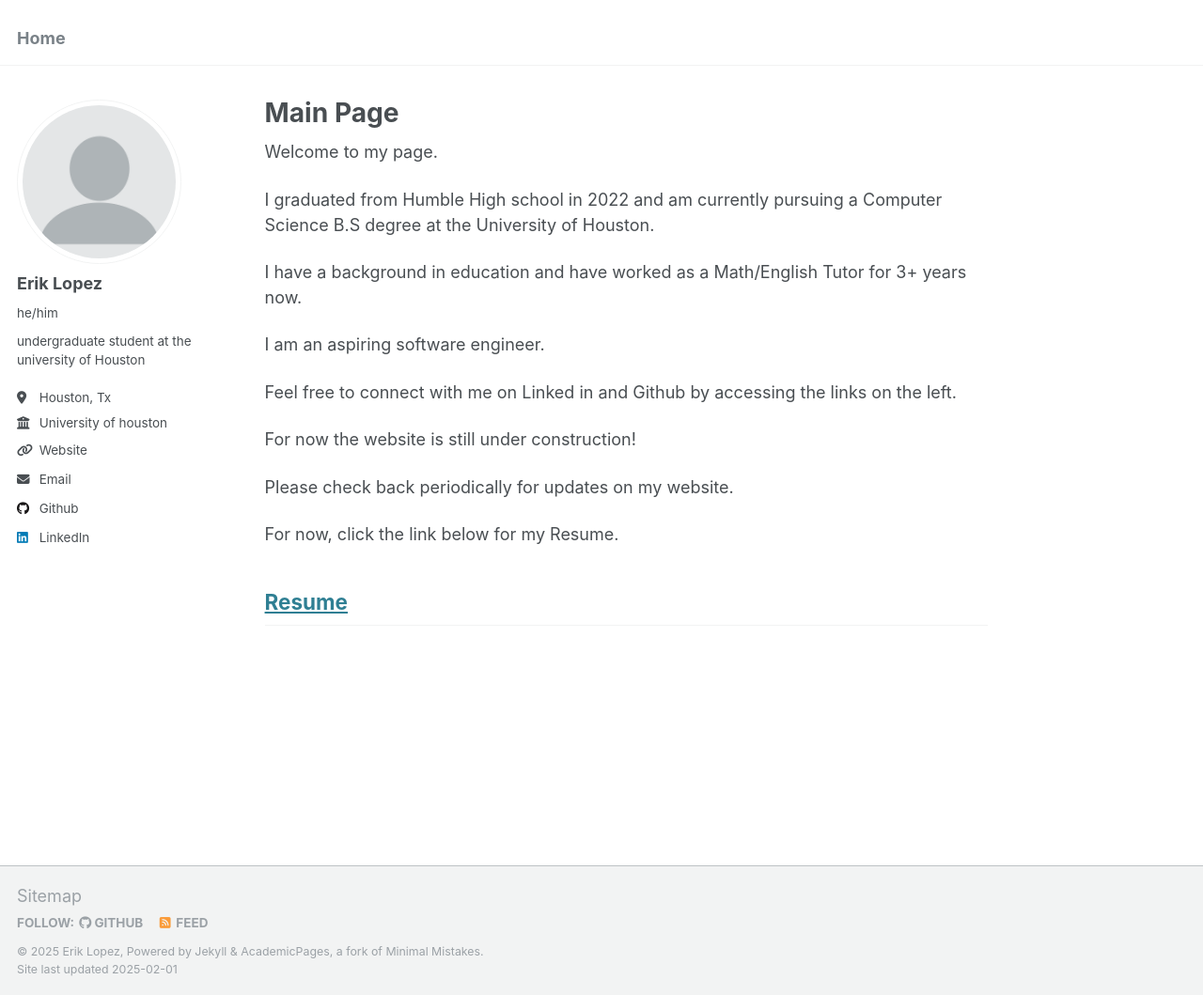
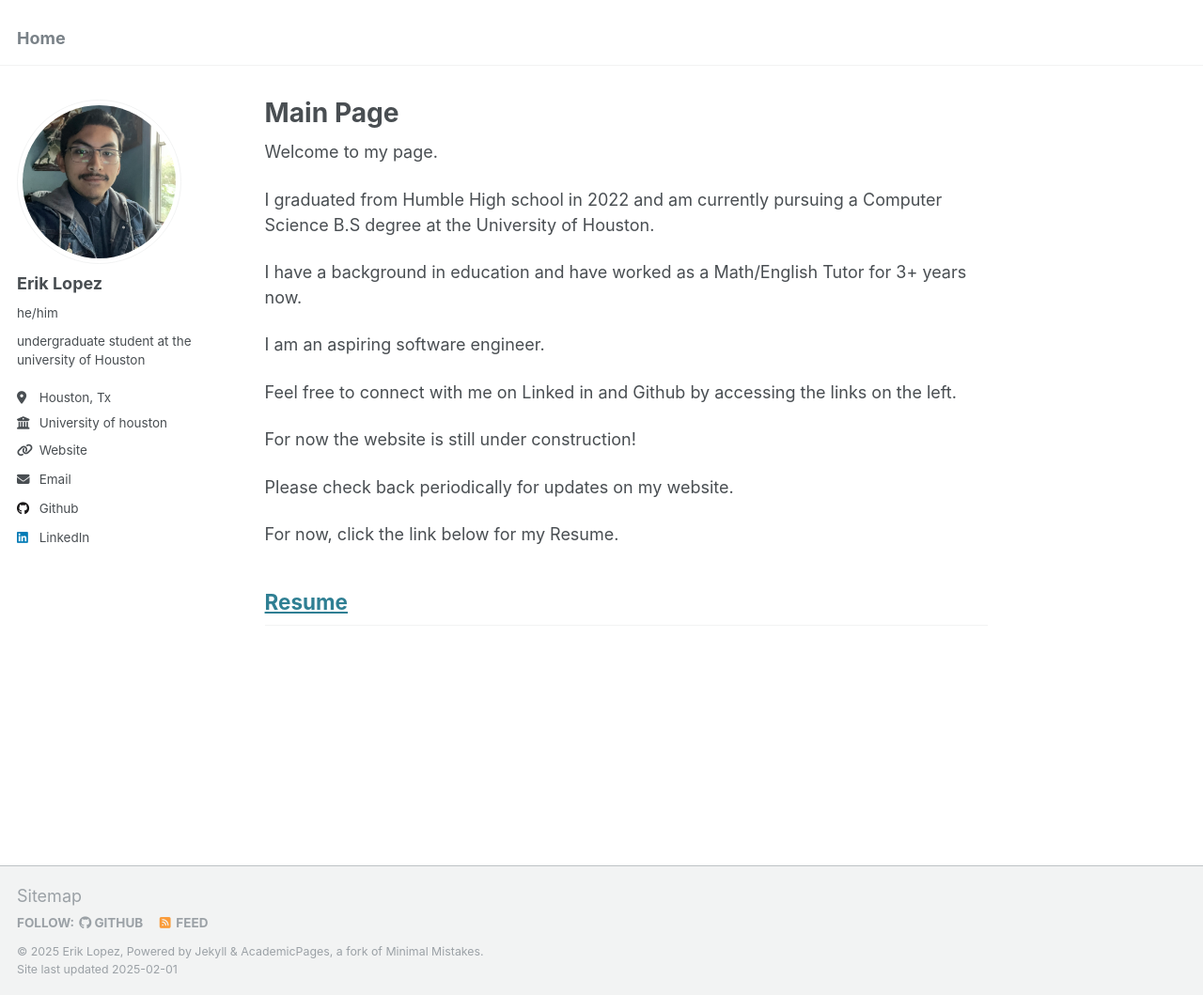
Before and after one commit to Eriklpz04/Eriklpz04.github.io, a Jekyll site: the page built from _pages/about.md, in a window 1280 px wide and 1059 px high. Shown: the whole window at 94% size. Built offline with Jekyll 4.4.1, drawn with Linux system fonts in a browser that asks for light colours.

Commit message:
Update _config.yml

```diff
--- a/_config.yml
+++ b/_config.yml
@@ -21,7 +21,7 @@ repository               : "academicpages/academicpages.github.io"
 #               Additional customization can be done by editing /_includes/author-profile.html
 author:
   # Biographic information
-  avatar           : "profile.png"
+  avatar           : "IMG_8447.JPEG"
   name             : "Erik Lopez"
   pronouns         : "he/him"
   bio              : "undergraduate student at the university of Houston"
```
